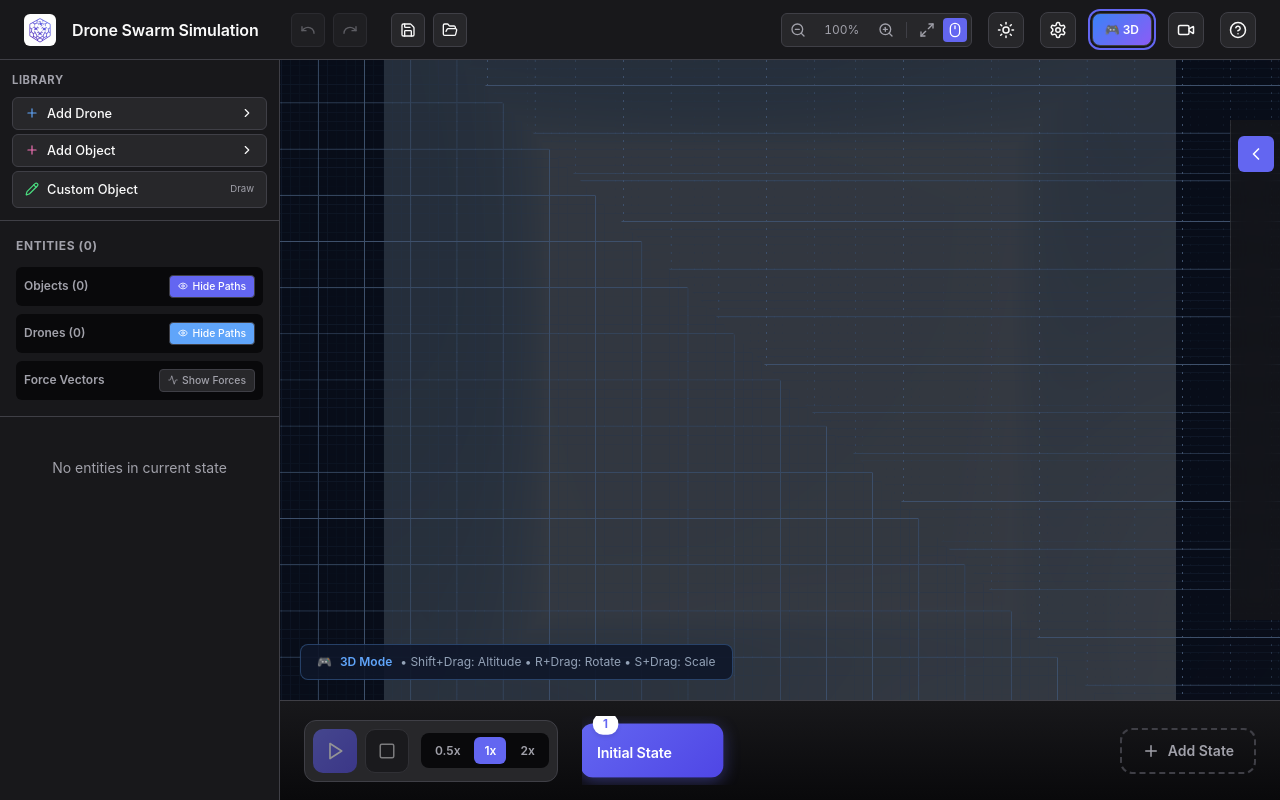
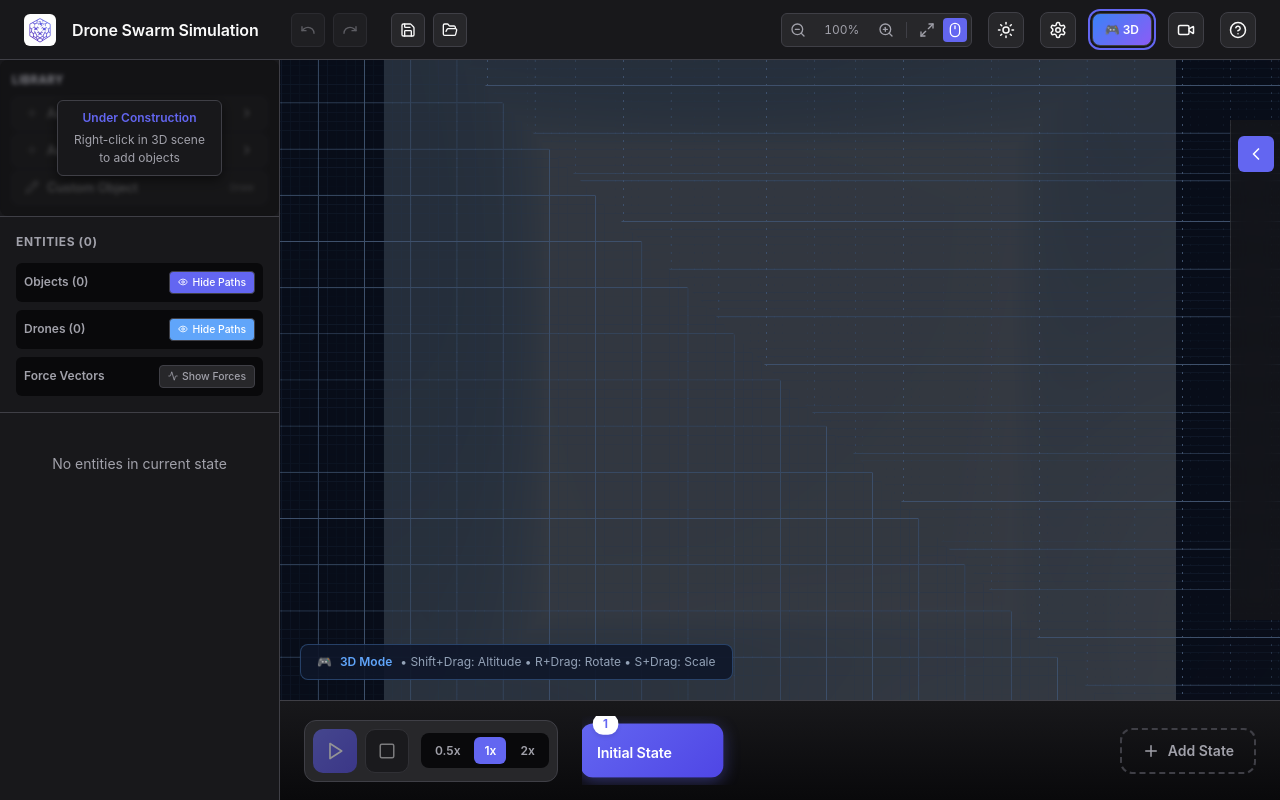
Before and after one commit to mariosumali/drone-swarm-simulation, a React (Vite) app: page / in a window 1280 px wide. Both pictures are taken after a click on the button "📐 2D". Built offline with nearby package versions, Linux system fonts and the light colour scheme.

Commit message:
Disable LibraryPanel drag-and-drop functionality and display an "Under Construction" overlay when in 3D mode.

```diff
--- a/src/App.jsx
+++ b/src/App.jsx
@@ -1788,6 +1788,7 @@ function App() {
                     onToggleDronePaths={() => setShowDronePaths(!showDronePaths)}
                     showForceVectors={showForceVectors}
                     onToggleForceVectors={() => setShowForceVectors(!showForceVectors)}
+                    show3DMode={show3DMode}
                 />
 
                 <div style={{ flex: 1, display: 'flex', flexDirection: 'column' }}>
--- a/src/components/LibraryPanel.jsx
+++ b/src/components/LibraryPanel.jsx
@@ -13,7 +13,8 @@ export function LibraryPanel({
     showDronePaths,
     onToggleDronePaths,
     showForceVectors,
-    onToggleForceVectors
+    onToggleForceVectors,
+    show3DMode
 }) {
     const [editingId, setEditingId] = useState(null);
     const [editName, setEditName] = useState('');
@@ -22,6 +23,10 @@ export function LibraryPanel({
     const [showObjectMenu, setShowObjectMenu] = useState(false);
 
     const handleDragStart = (e, type) => {
+        if (show3DMode) {
+            e.preventDefault();
+            return;
+        }
         e.dataTransfer.setData('application/react-dnd-type', type);
         e.dataTransfer.effectAllowed = 'copy';
     };
@@ -31,11 +36,12 @@ export function LibraryPanel({
         background: 'var(--bg-tertiary)',
         border: '1px solid var(--border-color)',
         borderRadius: '8px',
-        cursor: 'grab',
+        cursor: show3DMode ? 'not-allowed' : 'grab',
         display: 'flex',
         alignItems: 'center',
         gap: '0.75rem',
-        transition: 'all 0.2s'
+        transition: 'all 0.2s',
+        opacity: show3DMode ? 0.5 : 1
     };
 
     const getEntityIcon = (type) => {
@@ -92,12 +98,19 @@ export function LibraryPanel({
             zIndex: 10
         }}>
             {/* Library Section - Compact */}
-            <div style={{ padding: '0.75rem', borderBottom: '1px solid var(--border-color)' }}>
+            <div style={{ padding: '0.75rem', borderBottom: '1px solid var(--border-color)', position: 'relative' }}>
                 <h2 style={{ fontSize: '0.7rem', textTransform: 'uppercase', color: 'var(--text-secondary)', letterSpacing: '0.05em', marginBottom: '0.5rem' }}>
                     Library
                 </h2>
 
-                <div style={{ display: 'flex', flexDirection: 'column', gap: '0.25rem' }}>
+                <div style={{
+                    display: 'flex',
+                    flexDirection: 'column',
+                    gap: '0.25rem',
+                    opacity: show3DMode ? 0.3 : 1,
+                    pointerEvents: show3DMode ? 'none' : 'auto',
+                    filter: show3DMode ? 'grayscale(100%)' : 'none'
+                }}>
                     {/* Add Drone - Side Menu */}
                     <div style={{ position: 'relative' }}>
                         <button
@@ -311,26 +324,60 @@ export function LibraryPanel({
                         )}
                     </div>
 
-                    {/* Custom Object - Always visible */}
-                    <div
-                        draggable
-                        onDragStart={(e) => handleDragStart(e, 'custom')}
-                        style={{
+                    <button style={{
+                        width: '100%',
                         padding: '0.5rem 0.75rem',
                         background: 'var(--bg-tertiary)',
                         border: '1px solid var(--border-color)',
                         borderRadius: '6px',
-                            cursor: 'grab',
+                        cursor: 'pointer',
                         display: 'flex',
                         alignItems: 'center',
-                            gap: '0.5rem'
-                        }}
-                    >
+                        gap: '0.5rem',
+                        color: 'var(--text-primary)',
+                        fontSize: '0.8rem',
+                        fontWeight: 500
+                    }}>
                         <Pencil size={14} style={{ color: '#4ade80' }} />
-                        <span style={{ fontSize: '0.8rem', fontWeight: 500 }}>Custom Object</span>
-                        <span style={{ fontSize: '0.6rem', color: 'var(--text-secondary)', marginLeft: 'auto' }}>Draw</span>
+                        <span style={{ flex: 1, textAlign: 'left' }}>Custom Object</span>
+                        <span style={{ fontSize: '0.6rem', color: 'var(--text-secondary)' }}>Draw</span>
+                    </button>
+                </div>
+
+                {show3DMode && (
+                    <div style={{
+                        position: 'absolute',
+                        top: 0,
+                        left: 0,
+                        right: 0,
+                        bottom: 0,
+                        display: 'flex',
+                        flexDirection: 'column',
+                        alignItems: 'center',
+                        justifyContent: 'center',
+                        background: 'rgba(0,0,0,0.2)',
+                        backdropFilter: 'blur(2px)',
+                        zIndex: 10,
+                        borderRadius: '8px',
+                        padding: '1rem',
+                        textAlign: 'center'
+                    }}>
+                        <div style={{
+                            background: 'var(--bg-secondary)',
+                            padding: '0.5rem 1rem',
+                            borderRadius: '6px',
+                            border: '1px solid var(--border-color)',
+                            boxShadow: '0 4px 12px rgba(0,0,0,0.5)',
+                            fontSize: '0.75rem',
+                            color: 'var(--text-secondary)'
+                        }}>
+                            <div style={{ fontWeight: 600, color: 'var(--accent-color)', marginBottom: '0.25rem' }}>
+                                Under Construction
+                            </div>
+                            <div>Right-click in 3D scene<br />to add objects</div>
                         </div>
                     </div>
+                )}
             </div>
 
             {/* Entities Section - Same style as original EntityList */}
```
Lines whose indentation alone changed are shown as unchanged.
